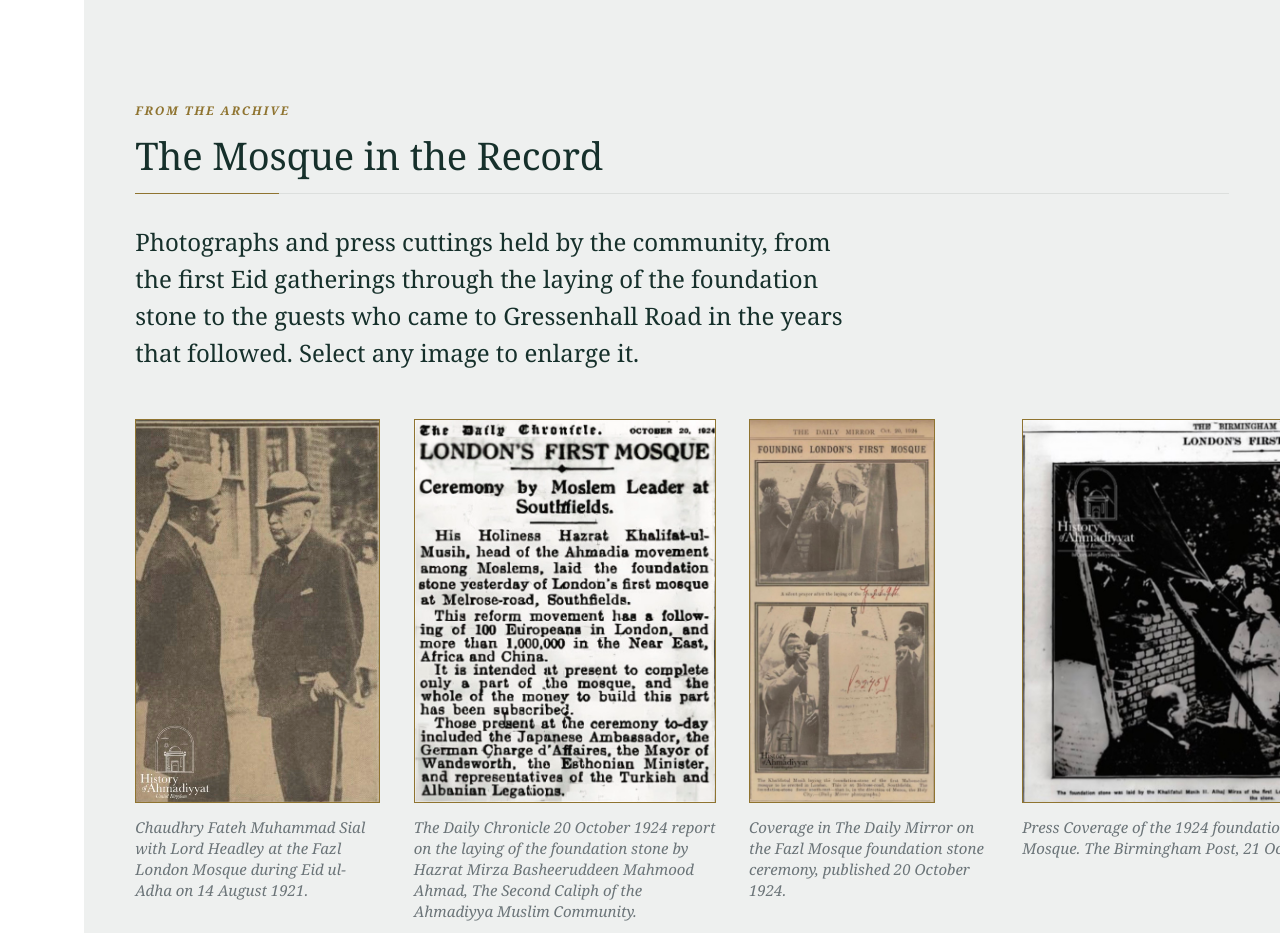
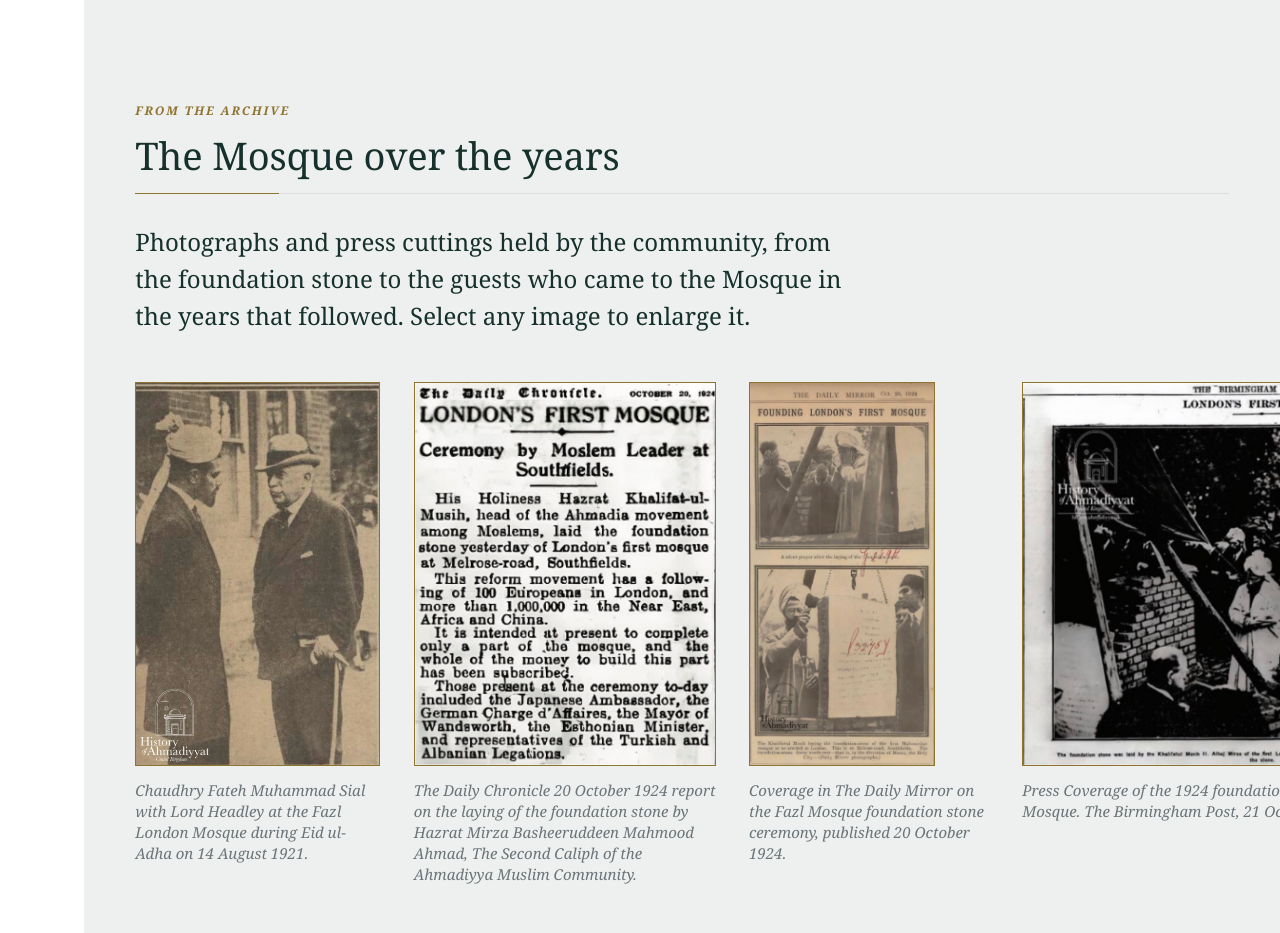
Before and after one commit to AmaarAC/1926Centenary-preview, a plain HTML site: page index.html in a window 1280 px wide. Shown: the part 4560-5493 px from the top of the page. Drawn offline with Linux system fonts and the light colour scheme.

Commit message:
Update index.html

```diff
--- a/index.html
+++ b/index.html
@@ -368,13 +368,11 @@
       <div class="shell">
         <div class="rv">
           <p class="kicker">From the Archive</p>
-          <h2 class="display ruled">The Mosque in the Record</h2>
+          <h2 class="display ruled">The Mosque over the years</h2>
           <div class="prose lede" style="margin: 1.8rem 0 0; max-width: 46rem">
             <p>
-              Photographs and press cuttings held by the community, from the
-              first Eid gatherings through the laying of the foundation stone
-              to the guests who came to Gressenhall Road in the years that
-              followed. Select any image to enlarge it.
+              Photographs and press cuttings held by the community, from the foundation stone to the guests who came to
+              the Mosque in the years that followed. Select any image to enlarge it.
             </p>
           </div>
         </div>
```
